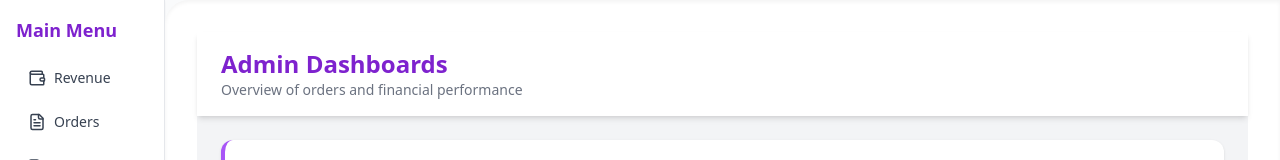
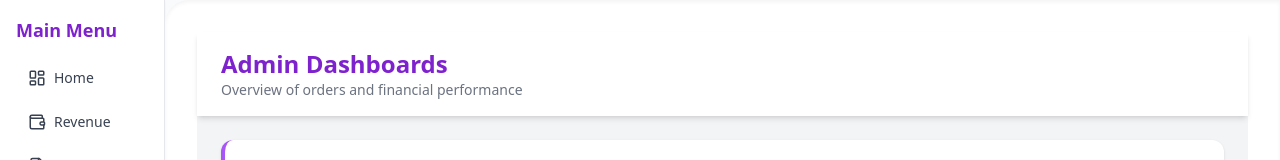
Before and after one commit to Lipkariuki/smithsons-logistics-frontend, a React (Vite) app: page /admin in a window 1280 px wide. Shown: the top 160 px of the page. Built offline with nearby package versions, Linux system fonts and the light colour scheme; no server answers.

Commit message:
add homepage icon

```diff
--- a/src/layouts/SidebarLayout.jsx
+++ b/src/layouts/SidebarLayout.jsx
@@ -10,7 +10,6 @@ import {
   LogOut,
   User,
   ChevronDown,
-  Briefcase
 } from "lucide-react";
 
 const SidebarLayout = () => {
@@ -31,6 +30,19 @@ const SidebarLayout = () => {
         <div>
           <h2 className="text-lg font-semibold text-purple-700 mb-4">Main Menu</h2>
           <nav className="space-y-2">
+            {/* Home link at top */}
+            <NavLink
+              to="/admin/dashboard"
+              className={({ isActive }) =>
+                `flex items-center gap-2 px-3 py-2 rounded-lg text-sm font-medium transition ${
+                  isActive ? "bg-purple-100 text-purple-700" : "text-gray-700 hover:bg-purple-50"
+                }`
+              }
+            >
+              <LayoutDashboard size={18} />
+              Home
+            </NavLink>
+
             {menuItems.map((item) => (
               <NavLink
                 key={item.name}
```
